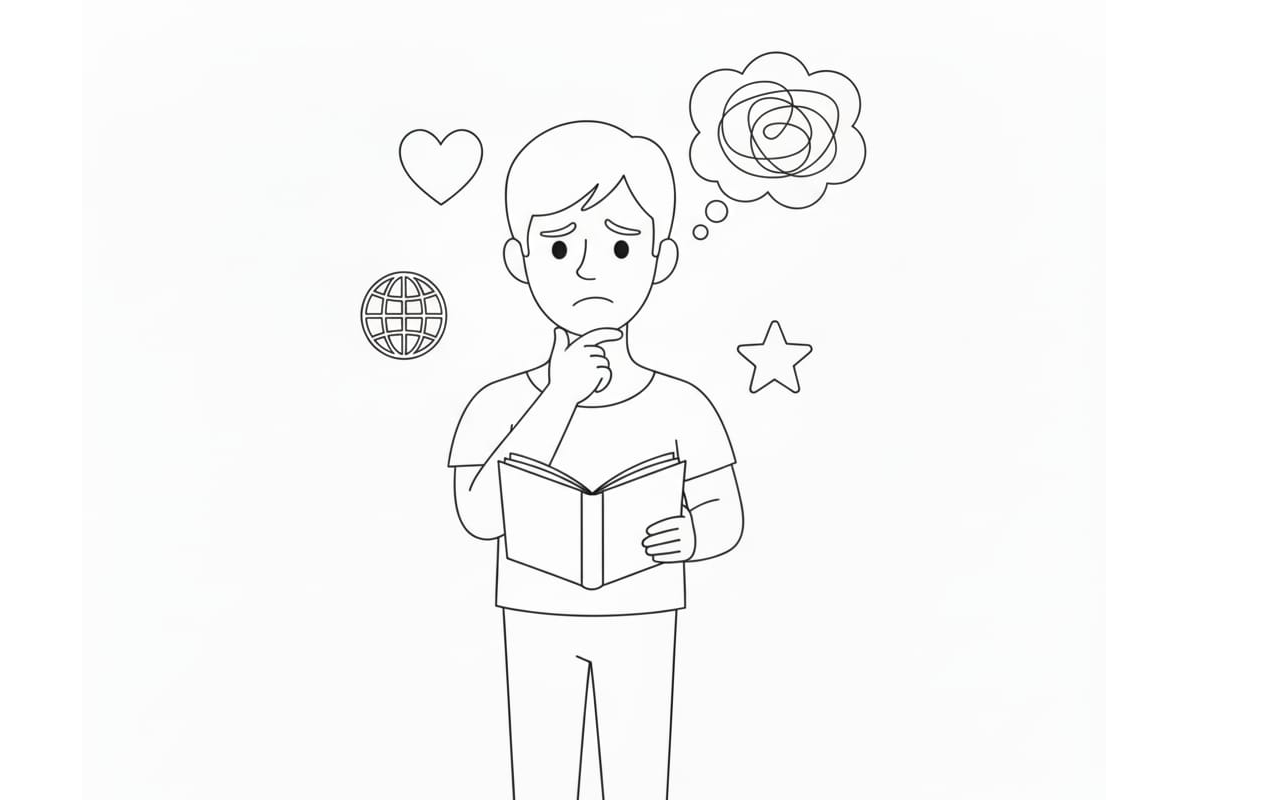
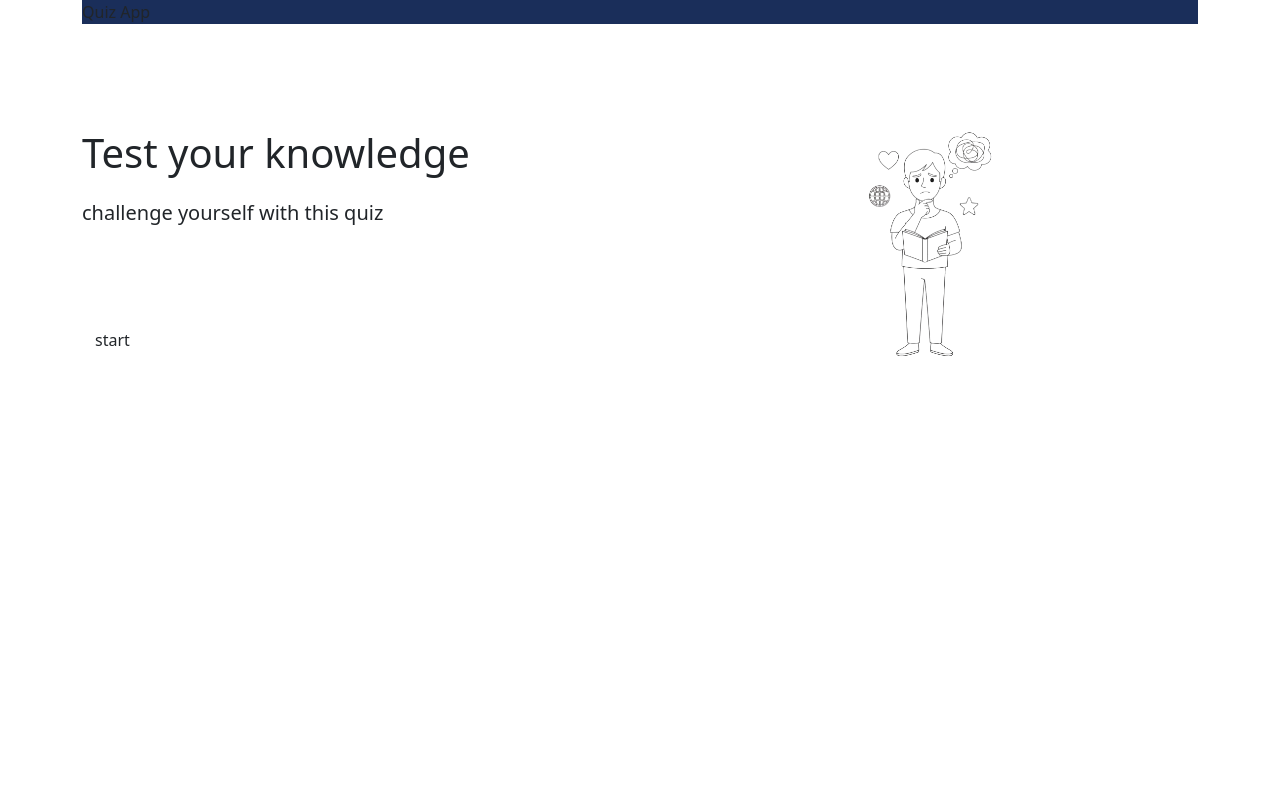
Before and after one commit to UsmanAliTech/Quiz-App, a React (Vite) app: page / in a window 1280 px wide. Shown: the top 800 px of the page. Built offline with nearby package versions, Linux system fonts and the light colour scheme.

Commit message:
working start

```diff
--- a/src/App.jsx
+++ b/src/App.jsx
@@ -1,8 +1,6 @@
-import { useState } from 'react'
-import reactLogo from './assets/react.svg'
-import viteLogo from '/vite.svg'
+
 import './App.css'
-import Home from './Conponents/Home'
+import Home from './Components/Home'
 
 function App() {
 
--- /dev/null
+++ b/src/Components/Home.css
@@ -0,0 +1,6 @@
+body{
+    background-color: #ffffffc5;
+}
+.header{
+    background-color: rgb(26, 46, 90);
+}
--- /dev/null
+++ b/src/Components/Home.jsx
@@ -0,0 +1,35 @@
+
+import 'bootstrap/dist/css/bootstrap.min.css';
+import '../Components/Home.css'
+
+const Home = () => {
+  return (
+    <div className='home-wrapper d-flex align-items-center'
+    // style={{ minHeight: '50vh' }}
+    >
+        <div className="container">
+          <div className="header">Quiz App</div>
+          <div className="row align-items-center">
+
+
+            <div className="col-md-6 order-2 order-md-1 mt-5"  >
+
+              <h1 className='mt-5'>Test your knowledge</h1>
+              <h4 className='mt-4 h5 mb-5'>challenge yourself with this quiz</h4>
+              <button className='mt-5 btn'>start</button>
+            </div>
+            <div className="mt-5 text-center col-md-6 mb-5 mb-md-0 order-1 order-md-1 items-center">
+              <img
+                src="public/download.png"
+                alt="Description"
+                className="img-fluid mt-5"
+              />
+            </div>
+
+          </div>
+        </div>
+    </div>
+  )
+}
+
+export default Home
--- a/src/Conponents/Home.jsx
+++ /dev/null
@@ -1,23 +0,0 @@
-import React from 'react'
-import 'bootstrap/dist/css/bootstrap.min.css';
-
-const Home = () => {
-  return (
-    <div className='home-wrapper d-flex align-items-center'>
-        <div className="container">
-          <div className="row align-items-center">
-            <div className="text-center col-md-6 mb-5 mb-md-0">
-              <img src="public/WhatsApp Image 2025-12-18 at 8.33.39 PM.jpeg" alt="" />
-            </div>
-          </div>
-        </div>
-
-
-
-
-
-    </div>
-  )
-}
-
-export default Home
```
Also changed, not shown: public/download.png (added).
